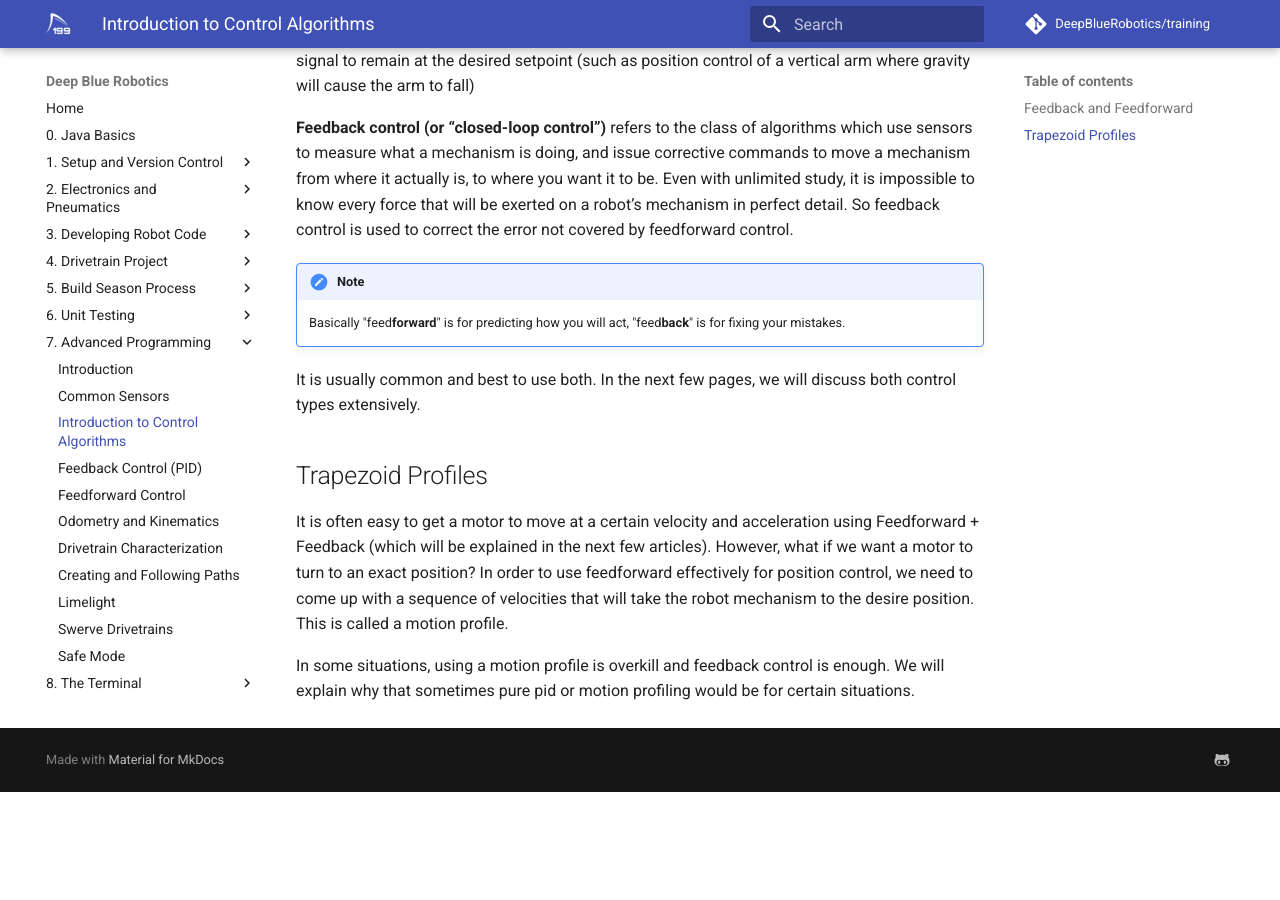
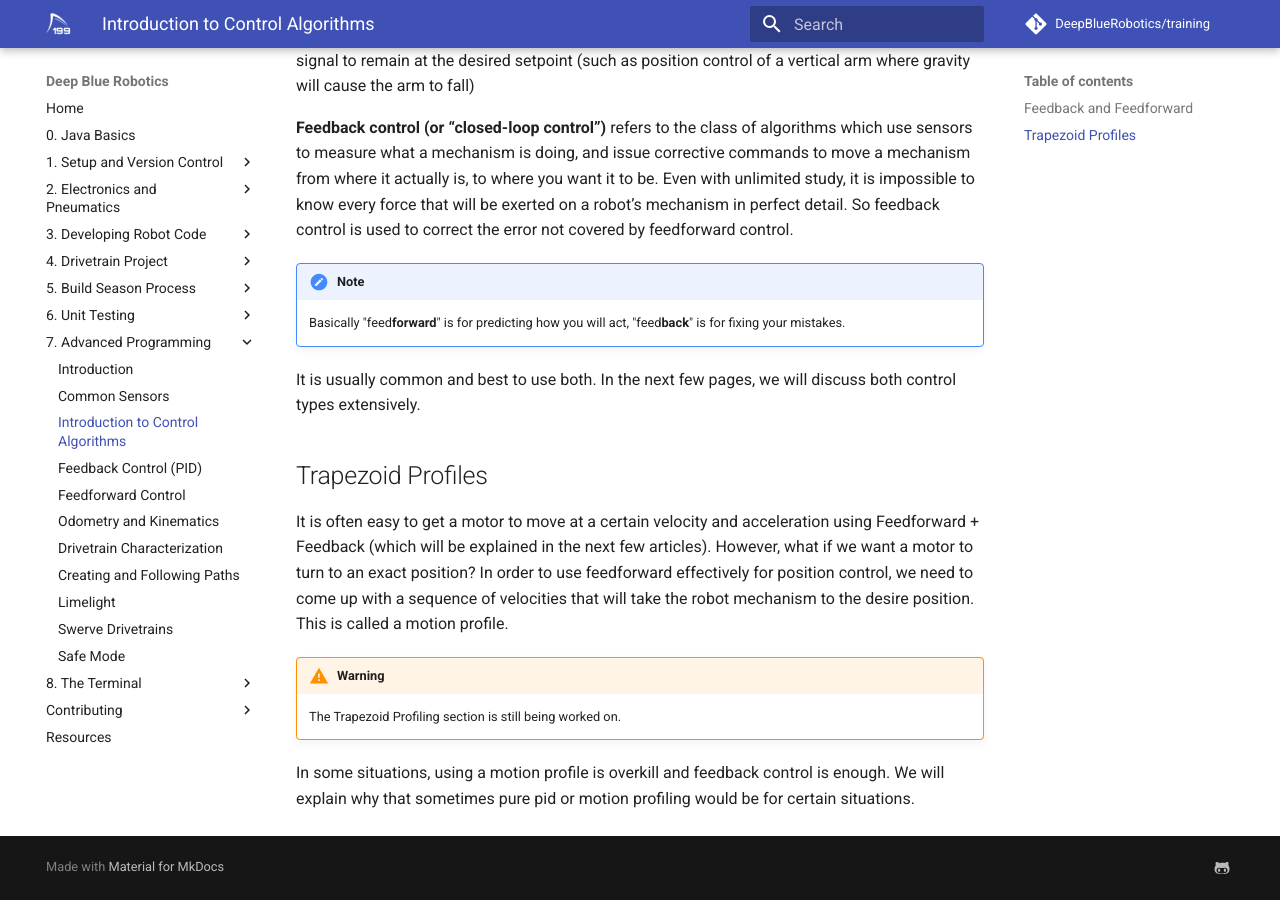
Before and after one commit to DeepBlueRobotics/training, an MkDocs documentation site: the page built from docs/section-7/control.md, in a window 1280 px wide and 900 px high, scrolled down 866 px. Built offline with MkDocs 1.6.1 and Material for MkDocs 9.7.7, drawn with Linux system fonts in a browser that asks for light colours; comment, search, counter and statistics services are not loaded; before the commit the page ends 1658 px from its top, so only the background shows below that.

Commit message:
added note about unfinished trapezoid section

```diff
--- a/docs/section-7/control.md
+++ b/docs/section-7/control.md
@@ -25,4 +25,7 @@
 
 It is often easy to get a motor to move at a certain velocity and acceleration using Feedforward + Feedback (which will be explained in the next few articles). However, what if we want a motor to turn to an exact position? In order to use feedforward effectively for position control, we need to come up with a sequence of velocities that will take the robot mechanism to the desire position. This is called a motion profile.
 
+!!! warning
+    The Trapezoid Profiling section is still being worked on.
+
 In some situations, using a motion profile is overkill and feedback control is enough. We will explain why that sometimes pure pid or motion profiling would be for certain situations.
```
